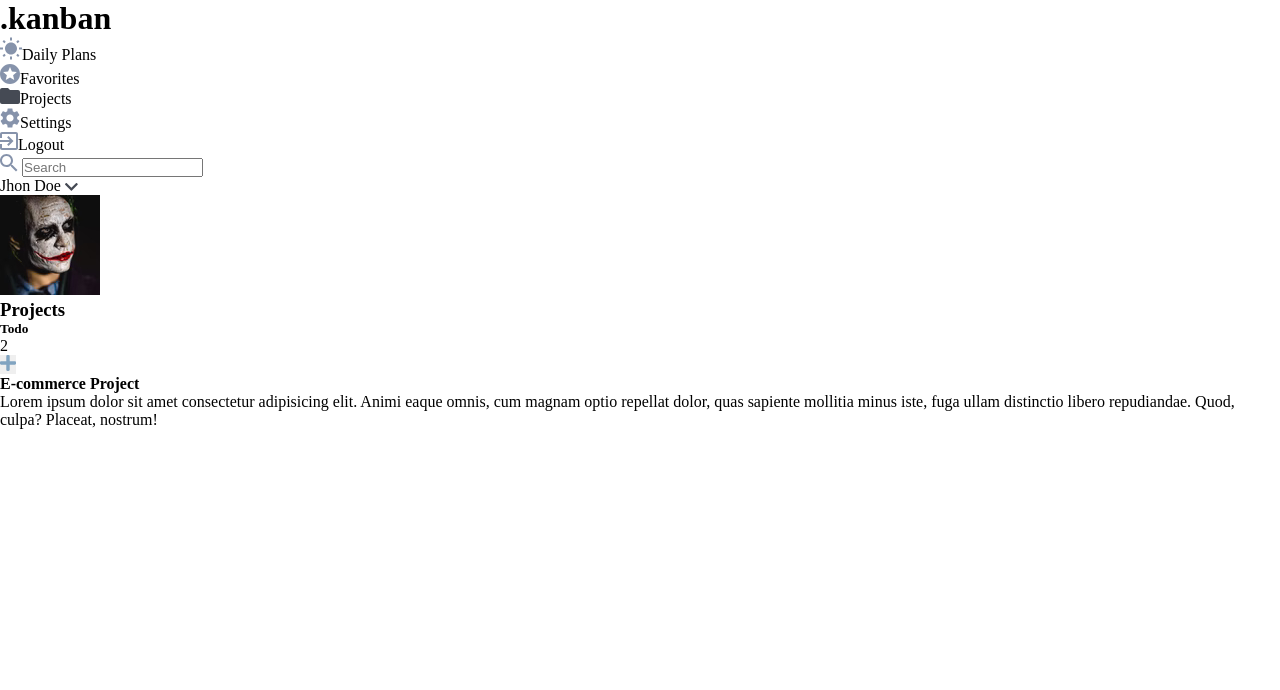
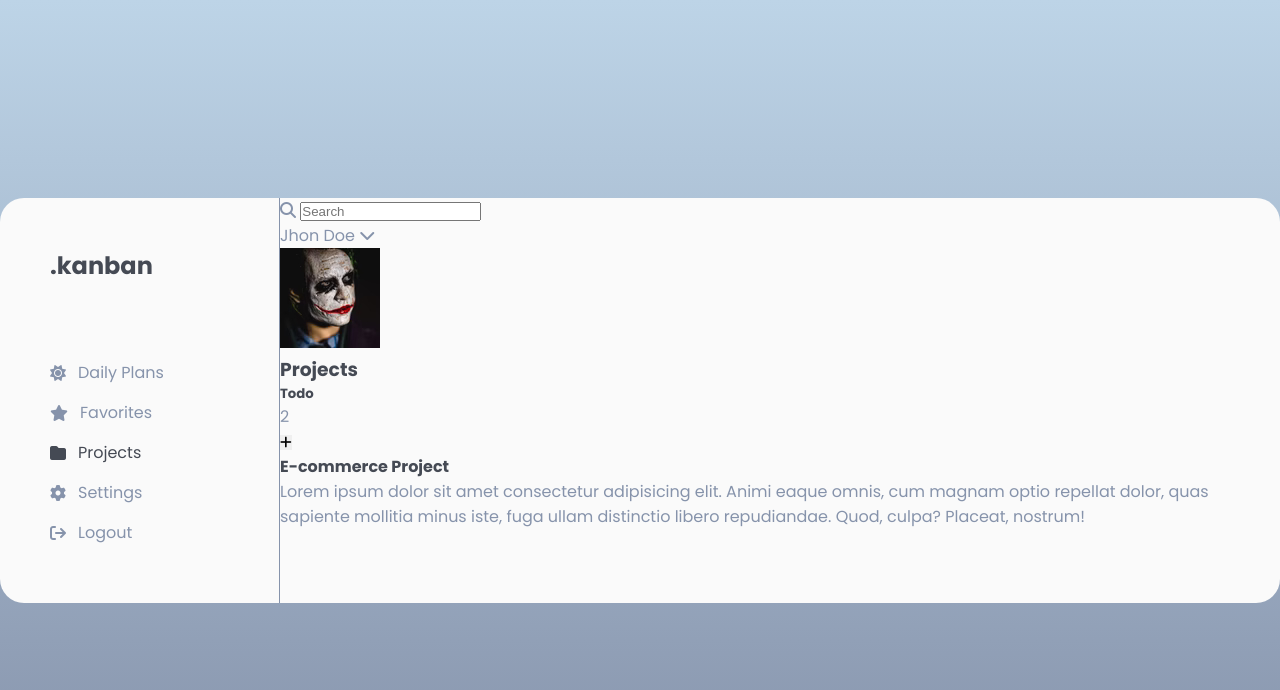
Before and after one commit to YunusInoluk/Task-Manager, a website: page index.html in a window 1280 px wide. Drawn offline with Linux system fonts and the light colour scheme.

Commit message:
Sidebar styles added

```diff
--- a/index.html
+++ b/index.html
@@ -4,70 +4,67 @@
     <meta charset="UTF-8" />
     <meta http-equiv="X-UA-Compatible" content="IE=edge" />
     <meta name="viewport" content="width=device-width, initial-scale=1.0" />
+    <link
+      href="https://fonts.googleapis.com/css2?family=Poppins:wght@400;500;600;700&display=swap"
+      rel="stylesheet"
+    />
+    <script
+      src="https://kit.fontawesome.com/86932858c2.js"
+      crossorigin="anonymous"
+    ></script>
     <link rel="stylesheet" href="./css/style.css" />
     <title>Task Manager</title>
   </head>
   <body>
     <div class="container">
       <div class="sidebar">
-        <h1 class="logo">.kanban</h1>
-        <ul class="menu-top">
+        <div>
+          <h1 class="logo">.kanban</h1>
+          <ul class="menu-top">
+            <li class="menu-item">
+              <i class="fa-solid fa-sun"></i>Daily Plans<a
+                href="#"
+                class="menu-link"
+              ></a>
+            </li>
+            <li class="menu-item">
+              <i class="fa-solid fa-star"></i>Favorites<a
+                href="#"
+                class="menu-link"
+              ></a>
+            </li>
+            <li class="menu-item active">
+              <i class="fa-solid fa-folder"></i>Projects<a
+                href="#"
+                class="menu-link"
+              ></a>
+            </li>
+          </ul>
+        </div>
+        <ul class="menu-bottom">
           <li class="menu-item">
-            <img
-              src="./assets/icons/daily-icon.svg"
-              alt="daily"
-              class="menu-icon"
-            />Daily Plans<a href="#" class="menu-link"></a>
+            <i class="fa-solid fa-gear"></i>Settings<a
+              href="#"
+              class="menu-link"
+            ></a>
           </li>
           <li class="menu-item">
-            <img
-              src="./assets/icons/favorite-icon.svg"
-              alt="favorite"
-              class="menu-icon"
-            />Favorites<a href="#" class="menu-link"></a>
-          </li>
-          <li class="menu-item">
-            <img
-              src="./assets/icons/project-icon.svg"
-              alt="project"
-              class="menu-icon"
-            />Projects<a href="#" class="menu-link"></a>
-          </li>
-        </ul>
-        <ul class="menu-bottom">
-          <li class="menu-item">
-            <img
-              src="./assets/icons/settings-icon.svg"
-              alt="settings"
-              class="menu-icon"
-            />Settings<a href="#" class="menu-link"></a>
-          </li>
-          <li class="menu-item">
-            <img
-              src="./assets/icons/logout-icon.svg"
-              alt="logout"
-              class="menu-icon"
-            />Logout<a href="#" class="menu-link"></a>
+            <i class="fa-solid fa-arrow-right-from-bracket"></i>Logout<a
+              href="#"
+              class="menu-link"
+            ></a>
           </li>
         </ul>
       </div>
       <div class="main">
         <div class="header">
           <div class="search-bar">
-            <img
-              src="./assets/icons/search-icon.svg"
-              alt="search"
-              class="search-icon"
-            />
+            <i class="fa-solid fa-magnifying-glass"></i>
             <input type="text" class="search-input" placeholder="Search" />
           </div>
           <div class="profile">
             <span class="profile-name"> Jhon Doe </span>
-            <img
-              src="./assets/icons/chevron-down.svg"
-              alt=""
-              class="chevron-down"
-            />
+            <i class="fa-solid fa-chevron-down"></i>
             <div class="profile-img">
               <img src="./assets/images/profile-img.jpg" alt="profile image" />
             </div>
@@ -81,7 +78,7 @@
               <span class="project-number">2</span>
             </div>
             <button class="project-add-btn">
-              <img src="./assets/icons/plus-icon.svg" alt="plus-icon" />
+              <i class="fa-solid fa-plus"></i>
             </button>
             <div class="project-card">
               <h4 class="card-title">E-commerce Project</h4>
--- a/scss/base/_globals.scss
+++ b/scss/base/_globals.scss
@@ -4,6 +4,17 @@
   margin: 0;
   padding: 0;
   box-sizing: border-box;
+}
+html {
+  font-family: "Poppins", sans-serif;
+}
+body {
+  display: flex;
+  align-items: center;
+  background-image: $bg-gradient;
+  height: 100vh;
+  font-size: $fs-m;
+  color: $text-color;
 }
 ul,
 li {
@@ -17,3 +28,18 @@ button {
   cursor: pointer;
   border: none;
 }
+h1,
+h2,
+h3,
+h4,
+h5,
+h6 {
+  color: $title-color;
+}
+.container {
+  max-width: 1300px;
+  margin: 0 auto;
+  display: flex;
+  background-color: $base-color;
+  border-radius: 1.5rem;
+}
--- a/scss/layout/_Sidebar.scss
+++ b/scss/layout/_Sidebar.scss
@@ -0,0 +1,25 @@
+.sidebar {
+  display: flex;
+  flex-direction: column;
+  justify-content: space-between;
+  padding: 3.125rem;
+  min-width: 280px;
+  border-right: 1px solid $text-color;
+  .logo {
+    font-size: $fs-l;
+    margin-bottom: 70px;
+  }
+
+  .menu-item {
+    height: 2.5rem;
+    display: flex;
+    align-items: center;
+    text-align: left;
+    i {
+      margin-right: 0.75rem;
+    }
+  }
+  .active {
+    color: $title-color;
+  }
+}
```
Also changed, not shown: assets/icons/chevron-down.svg (deleted), assets/icons/daily-icon.svg (deleted), assets/icons/favorite-icon.svg (deleted), assets/icons/logout-icon.svg (deleted), assets/icons/plus-icon.svg (deleted), assets/icons/project-icon.svg (deleted), assets/icons/search-icon.svg (deleted), assets/icons/settings-icon.svg (deleted), css/style.css, 1 other file.
